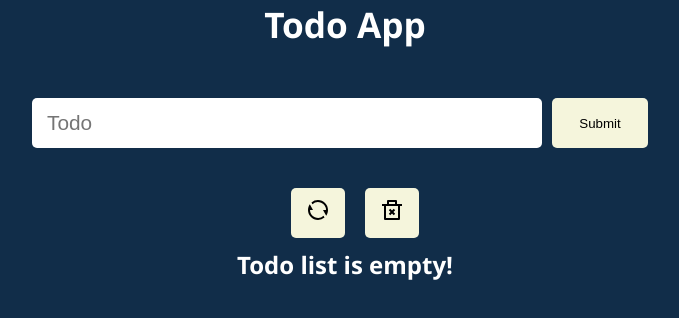
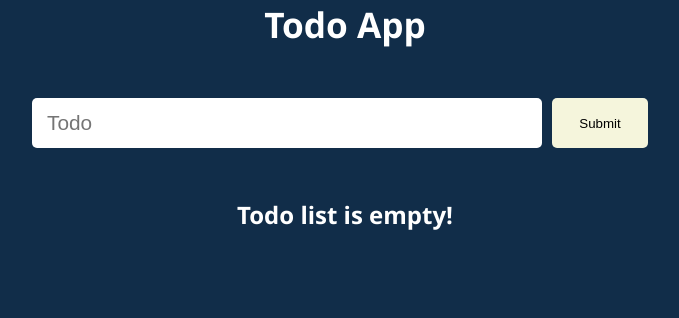
Before and after one commit to SergeyNedobezhkin/react-todo, a React (Create React App) app: page / in a window 1280 px wide. Shown: the top 318 px of the page, without its empty margins (295-974 px from the left). Built offline with nearby package versions, Linux system fonts and the light colour scheme.

Commit message:
Добавил функционал отключения кнопки удалить когда нет выполненных задач

```diff
--- a/src/App.js
+++ b/src/App.js
@@ -16,6 +16,7 @@ function App() {
     };
     setTodos([...todos, newTodo]);
   }
+
   const deleteTodoHandler = (id) => {
     setTodos(todos.filter((todo) => todo.id !== id));
   };
@@ -35,15 +36,23 @@ function App() {
       })
     );
   };
+
+  const completedTodosCount = todos.filter((todo) => todo.isCompleted).length;
+
   return (
     <div className="App">
       <>
         <h1>Todo App</h1>
         <TodoForm addTodo={addTodoHandler} />
-        <TodosActions
-          resetTodos={resetTodosHandler}
-          deleteCompletedTodos={deleteCompletedTodosHandler}
-        />
+        {todos.length ? (
+          <TodosActions
+            resetTodos={resetTodosHandler}
+            deleteCompletedTodos={deleteCompletedTodosHandler}
+            completedTodosExist={!!completedTodosCount}
+          />
+        ) : (
+          ""
+        )}
         <TodoList
           todos={todos}
           deleteTodo={deleteTodoHandler}
--- a/src/components/Todos/TodosActions.js
+++ b/src/components/Todos/TodosActions.js
@@ -1,15 +1,25 @@
 import { RiDeleteBin2Line, RiRefreshLine } from "react-icons/ri";
 
 import Button from "../UI/Button";
-function TodosActions({ resetTodos, deleteCompletedTodos }) {
+function TodosActions({
+  resetTodos,
+  deleteCompletedTodos,
+  completedTodosExist,
+}) {
   return (
     <>
       <Button onClick={resetTodos} title="Reset Todos">
         {<RiRefreshLine />}
       </Button>
-      <Button title="Clear Completed Todos" onClick={deleteCompletedTodos}>
-        {<RiDeleteBin2Line />}
-      </Button>
+      {
+        <Button
+          title="Clear Completed Todos"
+          onClick={deleteCompletedTodos}
+          disabled={!completedTodosExist}
+        >
+          {<RiDeleteBin2Line />}
+        </Button>
+      }
     </>
   );
 }
```
